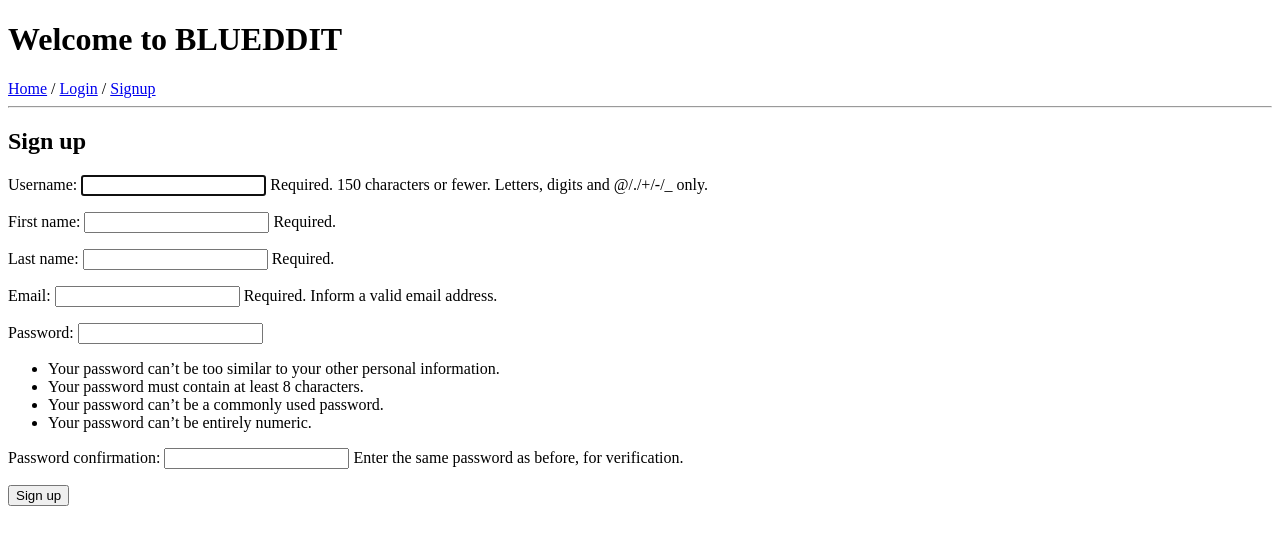
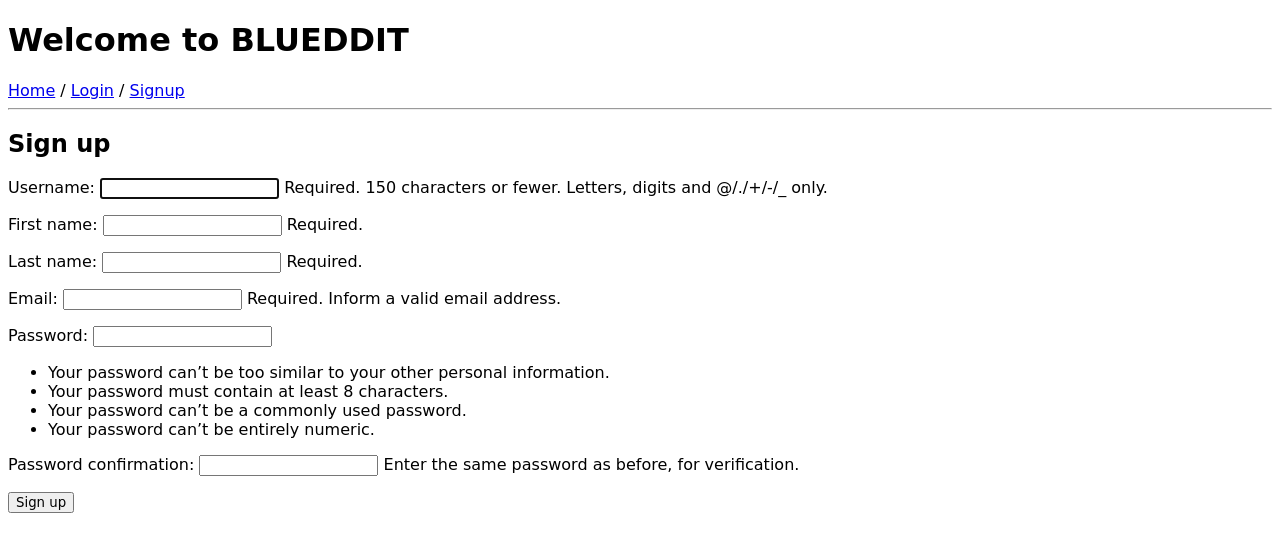
Before and after one commit to EdenZhangGithub/Blueddit, a Django app: page /accounts/signup/ in a window 1280 px wide. Shown: the top 552 px of the page. Run offline with Django 3.2, Linux system fonts and the light colour scheme.

Commit message:
Add style.css as Static file

```diff
--- /dev/null
+++ b/posts/static/posts/style.css
@@ -0,0 +1,3 @@
+* {
+    font-family: "Comic Sans MS";
+}
--- a/posts/templates/posts/base.html
+++ b/posts/templates/posts/base.html
@@ -1,8 +1,10 @@
+{% load static%}
 <!DOCTYPE html>
 <html lang="en">
 <head>
     <meta charset="UTF-8">
     <title>{% block title %}{% endblock %} - Blueddit</title>
+    <link rel="stylesheet" href="{% static "posts/style.css" %}">
 </head>
 <body>
     <header>
--- a/posts/templates/posts/post.html
+++ b/posts/templates/posts/post.html
@@ -5,4 +5,6 @@
 {% block content %}
 <h1>{{ object.title }}</h1>
 <pre>{{ object.content }}</pre>
+
+<p>{{ object.uploader }}</p>
 {% endblock %}
```
